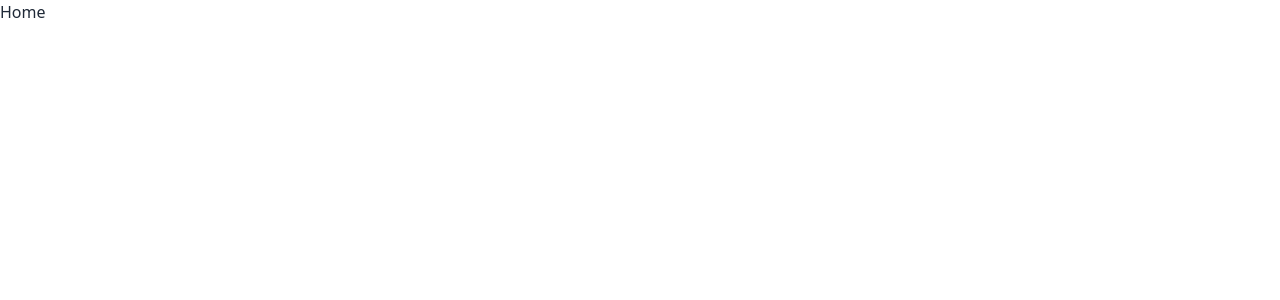
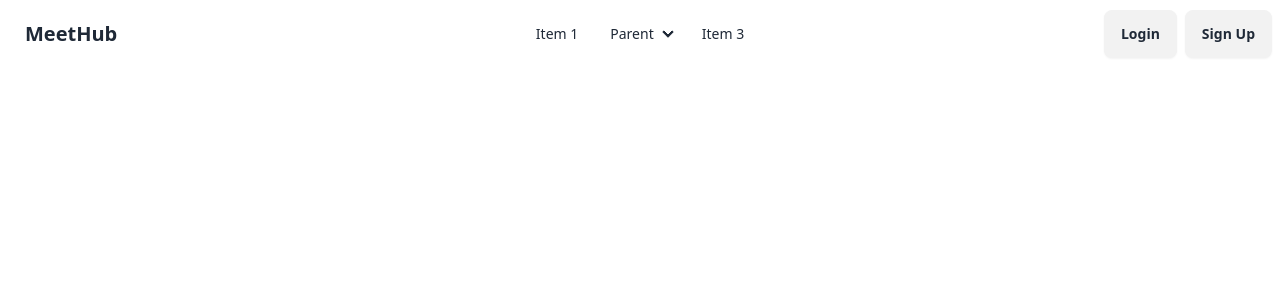
Before and after one commit to shohaib1996/meethub-client, a React (Vite) app: page / in a window 1280 px wide. Shown: the top 300 px of the page. Built offline with nearby package versions, Linux system fonts and the light colour scheme.

Commit message:
navbar done

```diff
--- /dev/null
+++ b/src/common-components/navbar/Navbar.tsx
@@ -0,0 +1,88 @@
+import Container from "../../utils/container/Container";
+
+const Navbar = () => {
+  return (
+    <div>
+      <Container>
+        <div className="navbar">
+          <div className="navbar-start">
+            <div className="dropdown">
+              <div
+                tabIndex={0}
+                role="button"
+                className="btn btn-ghost lg:hidden"
+              >
+                <svg
+                  xmlns="http://www.w3.org/2000/svg"
+                  className="h-5 w-5"
+                  fill="none"
+                  viewBox="0 0 24 24"
+                  stroke="currentColor"
+                >
+                  <path
+                    strokeLinecap="round"
+                    strokeLinejoin="round"
+                    strokeWidth="2"
+                    d="M4 6h16M4 12h8m-8 6h16"
+                  />
+                </svg>
+              </div>
+              <ul
+                tabIndex={0}
+                className="menu menu-sm dropdown-content bg-base-100 rounded-box z-[1] mt-3 w-52 p-2 shadow"
+              >
+                <li>
+                  <a>Item 1</a>
+                </li>
+                <li>
+                  <a>Parent</a>
+                  <ul className="p-2">
+                    <li>
+                      <a>Submenu 1</a>
+                    </li>
+                    <li>
+                      <a>Submenu 2</a>
+                    </li>
+                  </ul>
+                </li>
+                <li>
+                  <a>Item 3</a>
+                </li>
+              </ul>
+            </div>
+            <a className="btn btn-ghost text-xl">MeetHub</a>
+          </div>
+          <div className="navbar-center hidden lg:flex">
+            <ul className="menu menu-horizontal px-1">
+              <li>
+                <a>Item 1</a>
+              </li>
+              <li>
+                <details>
+                  <summary>Parent</summary>
+                  <ul className="p-2">
+                    <li>
+                      <a>Submenu 1</a>
+                    </li>
+                    <li>
+                      <a>Submenu 2</a>
+                    </li>
+                  </ul>
+                </details>
+              </li>
+              <li>
+                <a>Item 3</a>
+              </li>
+            </ul>
+          </div>
+          <div className="navbar-end space-x-2">
+            <a className="btn">Login</a>
+            <a className="btn">Sign Up</a>
+          </div>
+        </div>
+      </Container>
+    </div>
+  );
+};
+
+export default Navbar;
--- a/src/pages/home/Home.tsx
+++ b/src/pages/home/Home.tsx
@@ -1,8 +1,9 @@
+import Navbar from "../../common-components/navbar/Navbar"
 
 
 const Home = () => {
   return (
-    <div>Home</div>
+    <Navbar></Navbar>
   )
 }
 
--- /dev/null
+++ b/src/utils/container/Container.tsx
@@ -0,0 +1,10 @@
+import { ReactNode } from "react"
+
+
+const Container = ({ children }: { children: ReactNode }) => {
+  return (
+    <div className="max-w-7xl mx-auto">{children}</div>
+  )
+}
+
+export default Container
```
